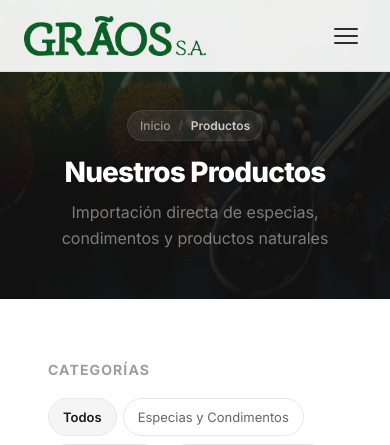
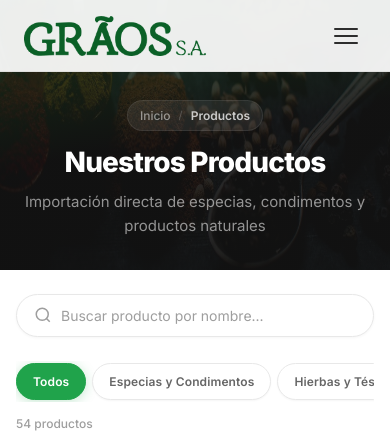
Before and after one commit to jhonhenrique18/groasprincipal, a Flask app: page /productos in a window 390 px wide. Shown: the top 445 px of the page. Run offline with Flask 3, Linux system fonts and the light colour scheme; data comes from the database, SQL or seed files in the repository.

Commit message:
Redesign página de produtos: busca, filtros e layout premium
- Barra de busca com filtro em tempo real
- Categorias como chips horizontais com scroll no mobile
- Layout full-width sem sidebar
- Contador de produtos integrado
- Cache busting no CSS

Co-Authored-By: Claude Opus 4.6 (1M context) <noreply@anthropic.com>

```diff
--- a/static/css/style.css
+++ b/static/css/style.css
@@ -320,18 +320,97 @@ cor{color:var(--green)}
 .breadcrumb-sep{color:rgba(255,255,255,.2);font-size:11px}
 
 /* ═══ PRODUCTS PAGE ═══ */
-.products-page{padding:60px 24px}
-.products-layout{display:flex;gap:40px;max-width:var(--max-w);margin:0 auto}
-.products-sidebar{width:240px;flex-shrink:0}
-.products-sidebar h3{font-size:14px;font-weight:700;text-transform:uppercase;letter-spacing:.08em;color:var(--gray-400);margin-bottom:16px}
-.cat-list{list-style:none}
-.cat-list a{
-    display:block;padding:10px 16px;border-radius:8px;
-    font-size:15px;color:var(--gray-600);transition:var(--transition);
-    margin-bottom:2px;
+.page-header--products{padding:110px 24px 40px}
+.page-header--products p{color:rgba(255,255,255,.55);font-size:15px}
+
+.products-page{padding:0 0 80px}
+.products-toolbar{
+    max-width:var(--max-w);margin:0 auto;
+    padding:32px 24px 0;
 }
-.cat-list a:hover,.cat-list a.active{background:var(--gray-100);color:var(--gray-900);font-weight:600}
-.products-main{flex:1}
+
+/* Search bar — premium rounded with inset icon */
+.products-search{
+    position:relative;
+    max-width:480px;
+    margin-bottom:24px;
+}
+.products-search svg{
+    position:absolute;left:18px;top:50%;transform:translateY(-50%);
+    color:var(--gray-400);flex-shrink:0;pointer-events:none;
+    transition:color .2s ease;
+}
+.products-search:focus-within svg{color:var(--green)}
+.products-search input{
+    width:100%;
+    padding:14px 20px 14px 48px;
+    border-radius:100px;
+    border:1.5px solid var(--gray-200);
+    background:var(--white);
+    font-size:15px;font-family:inherit;
+    color:var(--gray-800);
+    outline:none;
+    transition:border-color .25s ease,box-shadow .25s ease;
+    box-shadow:0 1px 3px rgba(0,0,0,.04);
+}
+.products-search input:focus{
+    border-color:var(--green);
+    box-shadow:0 0 0 4px rgba(32,163,75,.1),0 2px 8px rgba(0,0,0,.06);
+}
+.products-search input::placeholder{color:var(--gray-400);font-weight:400}
+
+/* Filter bar — chips + counter inline */
+.products-filter-bar{
+    max-width:var(--max-w);margin:0 auto;
+    padding:0 24px;
+    display:flex;align-items:center;gap:16px;
+    margin-bottom:28px;
+}
+.products-filter{
+    display:flex;gap:8px;
+    overflow-x:auto;
+    -webkit-overflow-scrolling:touch;
+    scrollbar-width:none;
+    flex:1;min-width:0;
+    padding:4px 0;
+}
+.products-filter::-webkit-scrollbar{display:none}
+.filter-chip{
+    display:inline-flex;align-items:center;
+    padding:9px 20px;border-radius:100px;
+    font-size:13px;font-weight:600;letter-spacing:.01em;
+    color:var(--gray-600);
+    border:1.5px solid var(--gray-200);
+    background:var(--white);
+    transition:all .2s ease;
+    white-space:nowrap;
+    cursor:pointer;
+    box-shadow:0 1px 2px rgba(0,0,0,.04);
+    flex-shrink:0;
+}
+.filter-chip:hover{
+    border-color:var(--green);color:var(--green);
+    background:rgba(32,163,75,.04);
+    box-shadow:0 2px 8px rgba(32,163,75,.1);
+}
+.filter-chip.active{
+    background:var(--green);color:var(--white);
+    border-color:var(--green);
+    box-shadow:0 2px 12px rgba(32,163,75,.25);
+}
+.filter-chip.active:hover{
+    background:var(--green-dark);
+    border-color:var(--green-dark);
+}
+.products-count{
+    font-size:13px;color:var(--gray-400);font-weight:500;
+    white-space:nowrap;flex-shrink:0;
+    padding-left:8px;
+    border-left:1px solid var(--gray-200);
+}
+
+.products-layout{max-width:var(--max-w);margin:0 auto;padding:0 24px}
+.products-main{width:100%}
 .products-main h2{font-size:28px;font-weight:700;margin-bottom:24px;letter-spacing:-.02em}
 
 /* ═══ PRODUCT DETAIL ═══ */
@@ -593,12 +672,16 @@ cor{color:var(--green)}
     .welcome-text h2,.section-header h2,.cta-content h2{font-size:28px}
     .welcome-img img{height:260px}
 
-    .products-layout{flex-direction:column}
-    .products-sidebar{width:100%}
-    .cat-list{display:flex;flex-wrap:wrap;gap:6px}
-    .cat-list a{padding:8px 14px;font-size:13px;border:1px solid var(--gray-200);border-radius:100px}
+    .products-toolbar{padding:24px 16px 0}
+    .products-filter-bar{flex-direction:column;align-items:stretch;gap:12px;padding:0 16px}
+    .products-filter{gap:6px;padding:2px 0}
+    .filter-chip{padding:8px 16px;font-size:12px}
+    .products-count{border-left:none;padding-left:0;font-size:12px}
+    .products-layout{padding:0 16px}
+    .products-search input{padding:12px 16px 12px 44px;font-size:14px}
 
     .page-header{padding:110px 24px 48px}
+    .page-header--products{padding:100px 24px 32px}
     .page-header h1{font-size:28px}
     .page-header-bg{background-image:url('/static/img/spices-header-mobile.jpg');opacity:.45}
     .breadcrumb-inline{font-size:12px;padding:5px 12px;margin-bottom:16px}
--- a/templates/base.html
+++ b/templates/base.html
@@ -141,7 +141,7 @@
     <link rel="preconnect" href="https://fonts.gstatic.com" crossorigin>
     <link rel="preload" href="https://fonts.googleapis.com/css2?family=Inter:wght@400;500;600;700;800;900&display=swap" as="style" onload="this.onload=null;this.rel='stylesheet'">
     <noscript><link href="https://fonts.googleapis.com/css2?family=Inter:wght@400;500;600;700;800;900&display=swap" rel="stylesheet"></noscript>
-    <link rel="stylesheet" href="{{ url_for('static', filename='css/style.css') }}">
+    <link rel="stylesheet" href="{{ url_for('static', filename='css/style.css') }}?v=20260324">
 
     {% block head %}{% endblock %}
 </head>
--- a/templates/productos.html
+++ b/templates/productos.html
@@ -66,21 +66,29 @@
 </section>
 
 <section class="products-page">
-    <div class="container">
+        <!-- Search Bar -->
+        <div class="products-toolbar">
+            <div class="products-search reveal">
+                <svg width="18" height="18" viewBox="0 0 24 24" fill="none" stroke="currentColor" stroke-width="2"><circle cx="11" cy="11" r="8"/><path d="m21 21-4.35-4.35"/></svg>
+                <input type="text" id="productSearch" placeholder="Buscar producto por nombre..." aria-label="Buscar producto">
+            </div>
+        </div>
+
+        <!-- Categories Filter + Counter -->
+        <div class="products-filter-bar reveal">
+            <nav class="products-filter" aria-label="Filtrar por categoría">
+                <a href="{{ url_for('productos') }}" class="filter-chip {% if not current_cat %}active{% endif %}">Todos</a>
+                {% for c in categories %}
+                <a href="{{ url_for('productos', slug=c.slug) }}" class="filter-chip {% if current_cat and current_cat.id == c.id %}active{% endif %}">{{ c.name }}</a>
+                {% endfor %}
+            </nav>
+            <div class="products-count">
+                <span>{{ products|length }} producto{{ 's' if products|length != 1 else '' }}</span>
+            </div>
+        </div>
+
         <div class="products-layout">
-            <aside class="products-sidebar reveal" aria-label="Filtrar por categoría">
-                <h3>Categorías</h3>
-                <ul class="cat-list">
-                    <li><a href="{{ url_for('productos') }}" class="{% if not current_cat %}active{% endif %}">Todos</a></li>
-                    {% for c in categories %}
-                    <li><a href="{{ url_for('productos', slug=c.slug) }}" class="{% if current_cat and current_cat.id == c.id %}active{% endif %}">{{ c.name }}</a></li>
-                    {% endfor %}
-                </ul>
-            </aside>
             <div class="products-main">
-                {% if current_cat %}
-                <h2 class="reveal">{{ current_cat.name }}</h2>
-                {% endif %}
                 {% if products %}
                 <div class="products-grid">
                     {% for p in products %}
@@ -108,6 +116,22 @@
                 {% endif %}
             </div>
         </div>
-    </div>
 </section>
+
+{% block scripts %}
+<script>
+document.addEventListener('DOMContentLoaded', function() {
+    var search = document.getElementById('productSearch');
+    if (search) {
+        search.addEventListener('input', function() {
+            var q = this.value.toLowerCase();
+            document.querySelectorAll('.product-card').forEach(function(card) {
+                var name = card.getAttribute('title').toLowerCase();
+                card.style.display = name.includes(q) ? '' : 'none';
+            });
+        });
+    }
+});
+</script>
 {% endblock %}
+{% endblock %}
```
